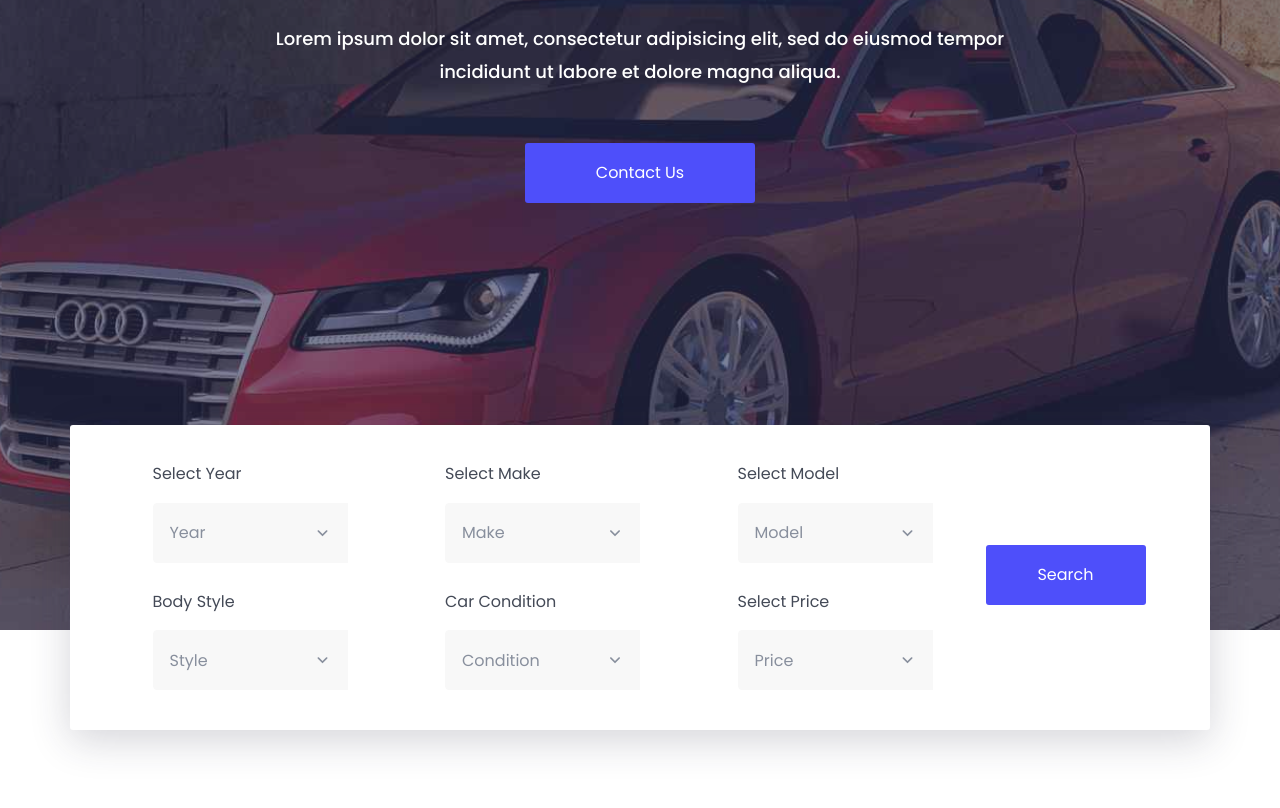
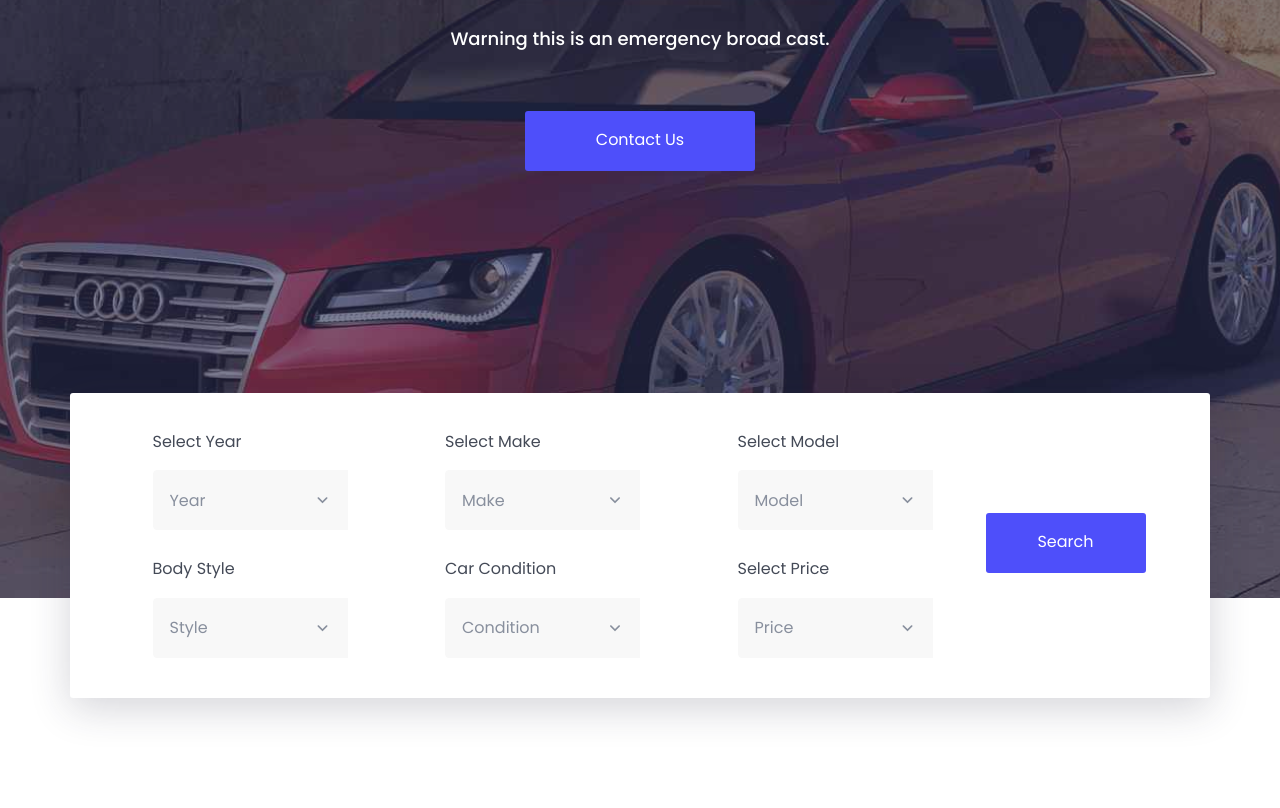
Before and after one commit to Sriraam85/carswebsite, a plain HTML site: page index.html in a window 1280 px wide. Shown: the part 336-1144 px from the top of the page. Drawn offline with nearby package versions, Linux system fonts and the light colour scheme.

Commit message:
Update index.html
I have changed a paragraph text

```diff
--- a/index.html
+++ b/index.html
@@ -107,7 +107,7 @@
 				<div class="welcome-hero-txt">
 					<h2>KEWIN ELEVEN</h2>
 					<p>
-						Lorem ipsum dolor sit amet, consectetur adipisicing elit, sed do eiusmod tempor incididunt ut labore et dolore   magna aliqua.
+						Warning this is an emergency broad cast.
 					</p>
 					<button class="welcome-btn" onclick="window.location.href='#'">contact us</button>
 				</div>
```
